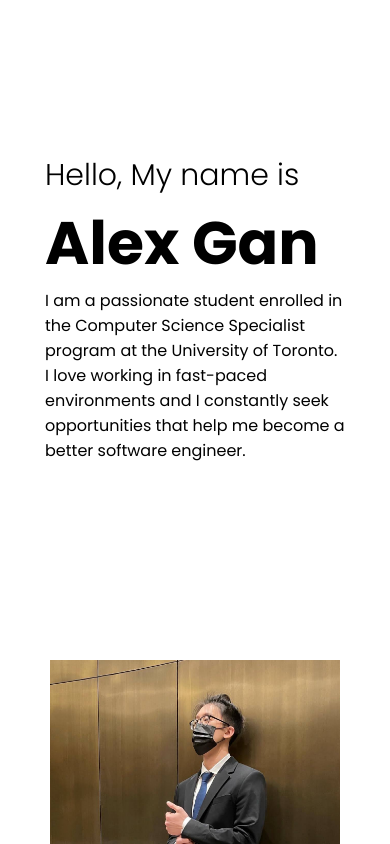
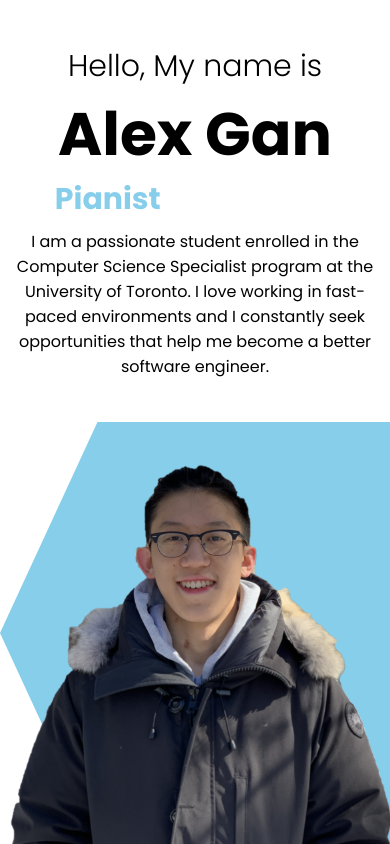
Before and after one commit to AlexsGan/AlexsGan.github.io, a React (Create React App) app: page / in a window 390 px wide. Shown: the top 844 px of the page. Built offline with nearby package versions, Linux system fonts and the light colour scheme.

Commit message:
modified intro

```diff
--- a/src/components/intro/intro.css
+++ b/src/components/intro/intro.css
@@ -25,7 +25,7 @@
 }
 
 .i-right-wrapper{
-    padding: 50px;
+    padding: 0px;
     height: 100%;
     background-color: white;
     display: flex;
@@ -81,11 +81,11 @@
     width: 100%;
     height: 100%;
     object-fit: cover;
-    /* position: absolute; */
+    position: absolute;
 }
 
 .i-bg{
-    clip-path: polygon(0% 0%, 100% 0%, 100% 75%, 75% 75%, 75% 100%, 50% 75%, 0% 75%);
+    clip-path: polygon(25% 0%, 100% 0%, 100% 100%, 25% 100%, 0% 50%);
     background-color: skyblue;
     width: 100%;
     height: 100%;
@@ -97,6 +97,17 @@
 @media screen and (max-width: 480px){
     .i{
         flex-direction: column;
+    }
 
+    .i-left-wrapper{
+        padding: 10px;
+        align-items: center;
+        justify-content: center;
+        text-align: center;
+        height: 100%;
+    }
+
+    .i-desc{
+        /* display: none; */
     }
 }
--- a/src/components/intro/intro.jsx
+++ b/src/components/intro/intro.jsx
@@ -1,5 +1,5 @@
 import "./intro.css"
-import Me from "../../img/me.jpg"
+import Me from "../../img/me_transparent_1.png"
 
 const Intro = () => {
     return (
@@ -10,25 +10,23 @@ const Intro = () => {
                     <h1 className="i-name">Alex Gan</h1>
                     <div className="i-title">
                         <div className="i-title-wrapper">
-                            <div className="i-title-item">Software Development Engineer</div>
+                            <div className="i-title-item">Software Engineer</div>
                             <div className="i-title-item">Gamer</div>
-                            <div className="i-title-item">Pianist</div>
+                            <div className="i-title-item">Pianist </div>
                             <div className="i-title-item">Swimmer</div>
                         </div>
                     </div>
-                    <svg>
-
-                    </svg>
+                    {/* <svg></svg> */}
                     <p className="i-desc">
                     I am a passionate student enrolled in the Computer Science Specialist program at the University of Toronto. I love working in fast-paced environments and I constantly seek opportunities that help me become a better software engineer.
                     </p>
                 </div>
             </div>
             <div className="i-right">
-                <div className="i-right-wrapper">
-                    {/* <div className="i-bg"></div> */}
+                <div className="i-bg"></div>
+                {/* <div className="i-right-wrapper"> */}
                     <img src={Me} alt="" className="i-img" />
-                </div>
+                {/* </div> */}
             </div>
         </div>
     )
```
Also changed, not shown: src/img/me_transparent_1.png (added), 1 other file (tests, documents, lock files or other folders).
